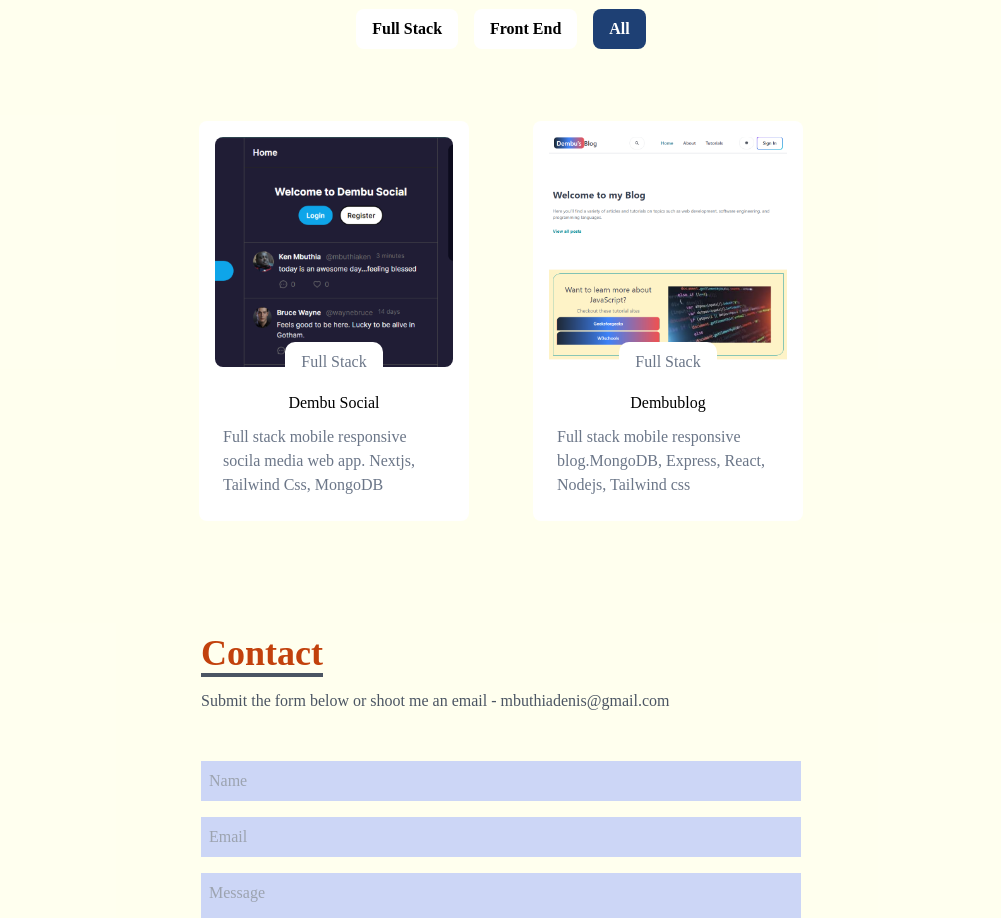
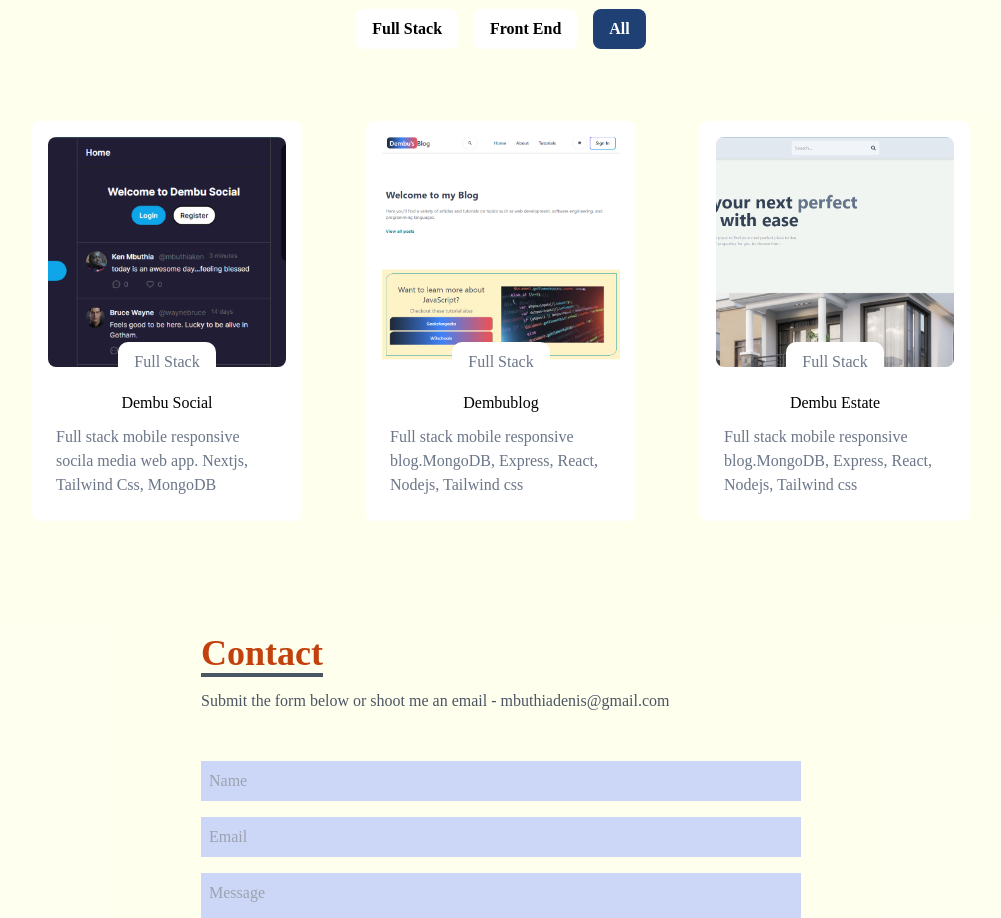
Before and after one commit to moshudougee/denismbuthia-portfolio, a React (Create React App) app: page / in a window 1280 px wide. Shown: the part 2680-3598 px from the top of the page, without its empty margins (139-1140 px from the left). Built offline with nearby package versions, Linux system fonts and the light colour scheme.

Commit message:
add dembu-estate

```diff
--- a/src/data/work.js
+++ b/src/data/work.js
@@ -1,50 +1,7 @@
 import Img1 from '../assets/projects/dembu-social2.png';
 import Img2 from '../assets/projects/dembublog.png';
+import Img3 from '../assets/projects/dembu-estate.png';
 
-/**
-export const workData = [
-    {
-        id:1,
-        name:"Project One",
-        title:"Project One",
-        description:"Full stack mobile responsive web app",
-        tags:['Full Stack'],
-        projectLink:"/",
-        codeLink:"/",
-        imgUrl:Img1
-    },
-    {
-        id:2,
-        name:"Project Two",
-        title:"Project Two",
-        description:"Front end mobile responsive web app",
-        tags:['Front End'],
-        projectLink:"/",
-        codeLink:"/",
-        imgUrl:Img2
-    },
-    {
-        id:3,
-        name:"Project Three",
-        title:"Project Three",
-        description:"Full stack app",
-        tags:['Full Stack'],
-        projectLink:"/",
-        codeLink:"/",
-        imgUrl:Img1
-    },
-    {
-        id:4,
-        name:"Project Four",
-        title:"Project Four",
-        description:"Full stack app",
-        tags:['Full Stack'],
-        projectLink:"/",
-        codeLink:"/",
-        imgUrl:Img2
-    }
-];
-*/
 
 export const workData = [
     {
@@ -58,7 +15,7 @@ export const workData = [
         imgUrl:Img1
     },
     {
-        id:1,
+        id:2,
         name:"Dembublog",
         title:"Dembublog",
         description:"Full stack mobile responsive blog.MongoDB, Express, React, Nodejs, Tailwind css",
@@ -66,5 +23,15 @@ export const workData = [
         projectLink:"https://dembublog.vercel.app/",
         codeLink:"https://github.com/moshudougee/dembublog",
         imgUrl:Img2
+    },
+    {
+        id:3,
+        name:"Demb Estate",
+        title:"Dembu Estate",
+        description:"Full stack mobile responsive blog.MongoDB, Express, React, Nodejs, Tailwind css",
+        tags:['Full Stack'],
+        projectLink:"https://dembu-estate.onrender.com/",
+        codeLink:"https://github.com/moshudougee/dembu-estate",
+        imgUrl:Img3
     }
 ];
```
Also changed, not shown: src/assets/projects/dembu-estate.png (added).
